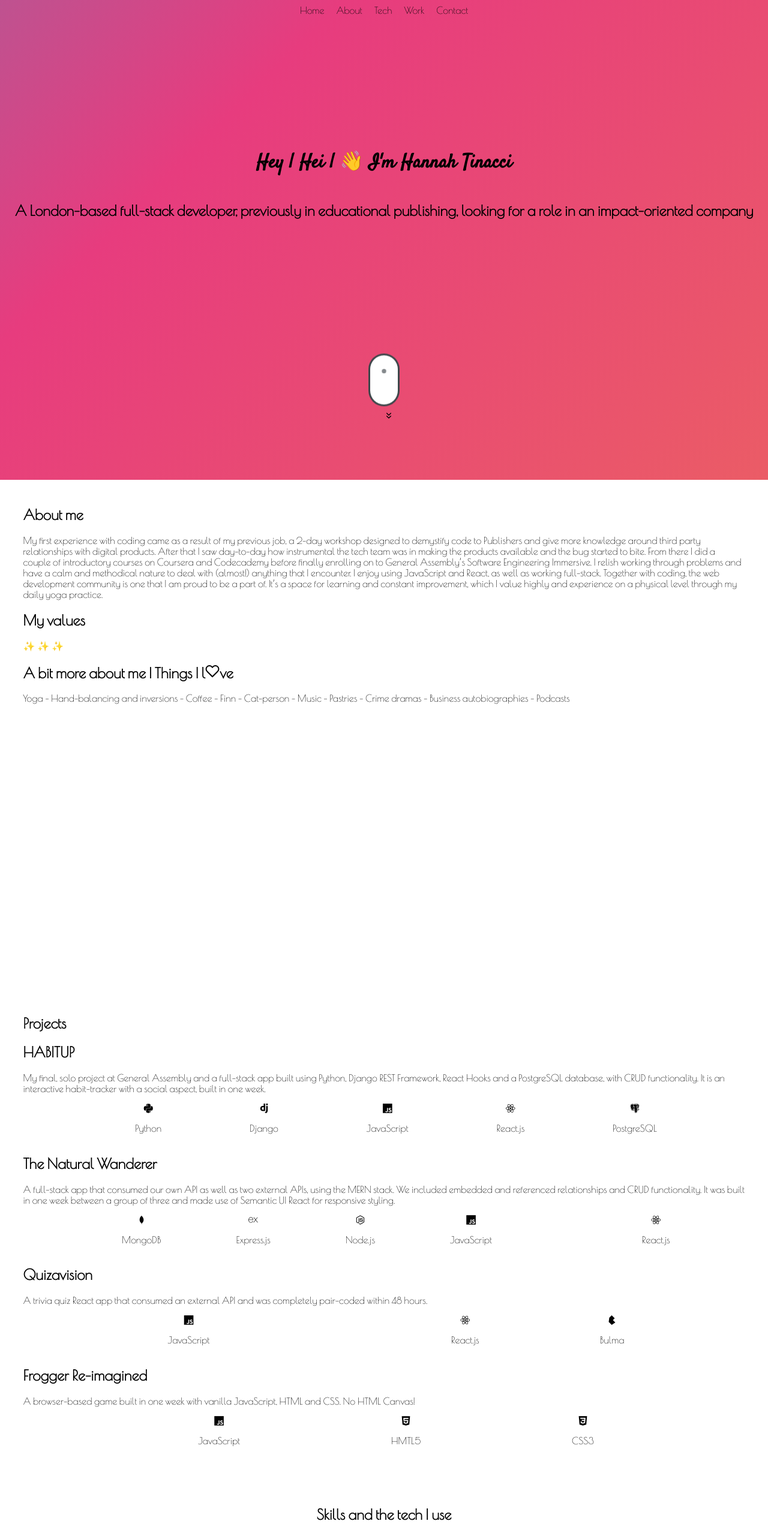
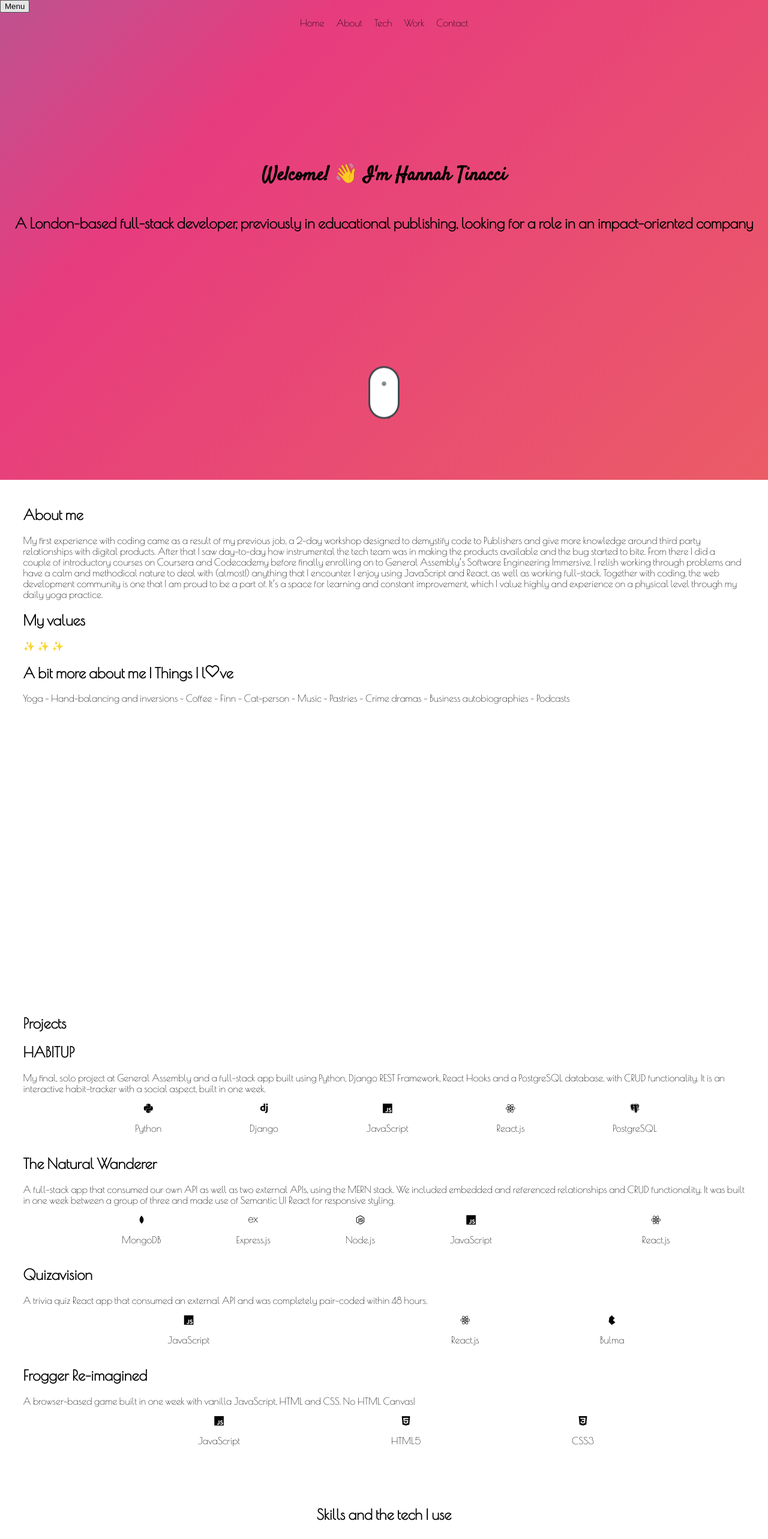
Before and after one commit to hanh-t/portfolio, a React (Create React App) app: page / in a window 1280 px wide. Shown: the top 2566 px of the page at 60% size. Built offline with nearby package versions, Linux system fonts and the light colour scheme; a web font is replaced by a local one.

Commit message:
modal component added

```diff
--- a/package.json
+++ b/package.json
@@ -13,6 +13,7 @@
     "react-reveal": "^1.2.2",
     "react-router-dom": "^5.2.0",
     "react-scripts": "4.0.3",
+    "reactjs-popup": "^2.0.4",
     "sass": "^1.32.8"
   },
   "scripts": {
--- a/public/index.html
+++ b/public/index.html
@@ -5,6 +5,7 @@
     <link rel="icon" href="%PUBLIC_URL%/favicon.ico" />
     <link href="https://maxcdn.bootstrapcdn.com/font-awesome/4.7.0/css/font-awesome.min.css" rel="stylesheet" integrity="sha384-wvfXpqpZZVQGK6TAh5PVlGOfQNHSoD2xbE+QkPxCAFlNEevoEH3Sl0sibVcOQVnN" crossorigin="anonymous">
     <link rel="stylesheet" href="https://cdn.jsdelivr.net/gh/devicons/devicon@latest/devicon.min.css">
+    <link rel="stylesheet" href="https://cdnjs.cloudflare.com/ajax/libs/animate.css/4.1.1/animate.min.css"/>
     <meta name="viewport" content="width=device-width, initial-scale=1" />
     <title>Hannah Tinacci | Web Developer</title>
   </head>
--- a/src/App.js
+++ b/src/App.js
@@ -1,33 +1,22 @@
 import React from 'react'
 import { BrowserRouter, Switch, Route } from 'react-router-dom'
 import Home from './components/Home'
-// import Navbar from './components/Navbar'
-// import About from './components/About'
-import Projects from './components/Projects'
-import Contact from './components/Contact'
-import Tech from './components/Tech'
-// import Footer from './components/Footer'
+
+
+
+
 
 function App() {
   return (
     <BrowserRouter>
-      {/* <Navbar /> */}
+
       <Switch>
         <Route exact path='/'>
           <Home />
         </Route>
-        {/* <Route exact path='/about-me'>
-          <About />
-        </Route> */}
-        <Route exact path='/tech'>
-          <Tech />
-        </Route>
-        <Route exact path='/work'>
-          <Projects />
-        </Route>
-        <Route exact path='/contact'>
-          <Contact />
-        </Route>
+
+
+
       </Switch>
 
     </BrowserRouter>
--- a/src/components/Home.js
+++ b/src/components/Home.js
@@ -6,23 +6,41 @@ import Projects from './Projects'
 import Tech from './Tech'
 import Experience from './Experience'
 import { FiChevronsDown } from 'react-icons/fi'
-
 import Footer from './Footer'
 import Contact from './Contact'
-
+import Popup from 'reactjs-popup'
 
 
 const Home = () => {
-
+  const overlayStyle = { background: 'rgba(0,0,0,0.5)' }
 
   return (
     <>
       <main>
 
         <div className="hero-section">
+          <Popup
+            trigger={<button className="button">Menu</button>}
+            modal
+            overlayStyle={overlayStyle}
+          >
+            {close => (
+              <>
+                <button className="close" onClick={close}>
+            &times;
+                </button>
+                <div className="content">
+                  <p>About</p>
+                  <p>Projects</p>
+                  <p>Tech</p>
+                </div>
+              </>
+            )}
+          </Popup>
+
           <Navbar />
           <div id="hero" className="hero-text">
-            <h1>Hey | Hei | <span role="img" aria-label="hand-wave">👋</span>  I&apos;m Hannah Tinacci</h1>
+            <h1>Welcome! <span role="img" aria-label="hand-wave" >👋</span> I&apos;m Hannah Tinacci</h1>
             <h2>A London-based full-stack developer, previously in educational publishing, looking for a role in an impact-oriented company</h2>
           </div>
           <div className="hero-arrow-down">
--- a/src/components/Navbar.js
+++ b/src/components/Navbar.js
@@ -7,7 +7,7 @@ const Navbar = () => {
       <Link to="/">
         Home
       </Link>
-      <Link to="/about-me">
+      <Link to="#about-me">
         About
       </Link>
       <Link to="/tech">
--- a/src/components/Projects.js
+++ b/src/components/Projects.js
@@ -74,7 +74,7 @@ const Projects = () => {
             <li><i className="devicon-javascript-plain"></i>
               <p>JavaScript</p></li>
             <li><i className="devicon-html5-plain"></i>
-              <p>HMTL5</p></li>
+              <p>HTML5</p></li>
             <li><i className="devicon-css3-plain"></i>
               <p>CSS3</p></li>
           </ul>
--- a/src/components/Tech.js
+++ b/src/components/Tech.js
@@ -32,7 +32,7 @@ const Tech = () => {
             <li><p><SiGit /></p>
               <p>Git</p></li>
             <li><p><SiTrello /></p>
-              <p>Trllo</p></li>
+              <p>Trello</p></li>
             <li><p><SiSlack /></p>
               <p>Slack</p></li>
             <li><p><SiBulma /></p>
```
Also changed, not shown: 1 other file (tests, documents, lock files or other folders).
